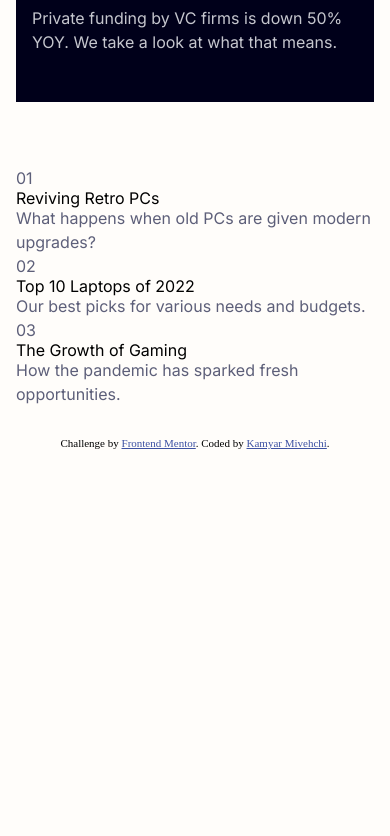
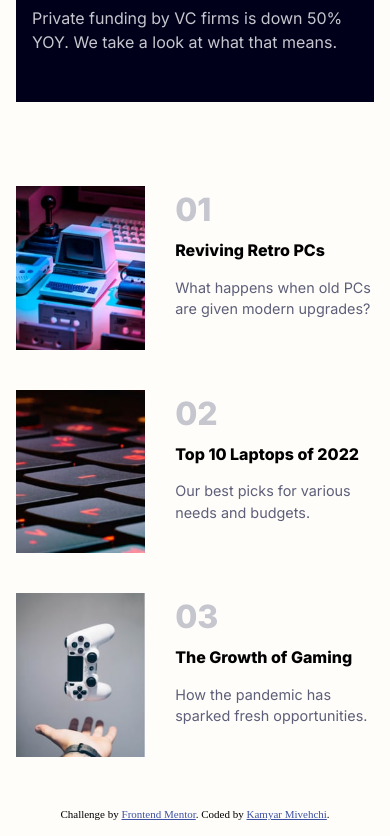
Before and after one commit to Kam-Mivehchi/news-homepage-main, a plain HTML site: page index.html in a window 390 px wide. Shown: the part 1222-2058 px from the top of the page. Before the commit the page ends 1687 px from the top, so only its background shows below. Drawn offline with Linux system fonts and the light colour scheme.

Commit message:
finished mobile version

```diff
--- a/assets/css/style.css
+++ b/assets/css/style.css
@@ -113,6 +113,47 @@ aside h3 {
    font-size: 125%;
 }
 
+article {
+   display: grid;
+   grid-template-columns: 40% 60%;
+
+   padding: 1em 0;
+   gap: 1em;
+}
+
+article img {
+   width: 90%;
+   height: auto;
+   object-fit: fit;
+   grid-column: span 1;
+}
+
+article * {
+   padding: .25em 0;
+}
+
+article h2 {
+   color: var(--grayish-blue);
+   font-size: 200%;
+   font-weight: 800;
+   padding-top: 0em;
+}
+
+article h3 {
+   color: black;
+   font-size: 100%;
+   font-weight: 800;
+   padding-top: 0em;
+}
+
+
+article p {
+   padding-top: 1em;
+   padding-bottom: 0em;
+   font-size: 90%;
+   font-weight: 400;
+}
+
 footer {
    font-size: 11px;
    text-align: center;
--- a/index.html
+++ b/index.html
@@ -86,25 +86,35 @@
         </p>
       </div>
     </aside>
+
+
     <section>
       <article>
+        <img src="./assets/images/image-retro-pcs.jpg" alt="retro pc's">
+        <div>
+
           <h2>01</h2>
-
           <h3>Reviving Retro PCs</h3>
           <p>What happens when old PCs are given modern upgrades?</p>
+        </div>
 
       </article>
       <article>
+        <img src="./assets/images/image-top-laptops.jpg" alt="top laptops">
+        <div>
           <h2>02</h2>
           <h3>Top 10 Laptops of 2022</h3>
           <p>Our best picks for various needs and budgets.</p>
+        </div>
       </article>
       <article>
+
+        <img src="./assets/images/image-gaming-growth.jpg" alt="gaming-growth">
+        <div>
           <h2>03</h2>
           <h3>The Growth of Gaming</h3>
-
           <p>How the pandemic has sparked fresh opportunities.</p>
-
+        </div>
       </article>
 
 
```
Lines whose indentation alone changed are shown as unchanged.
